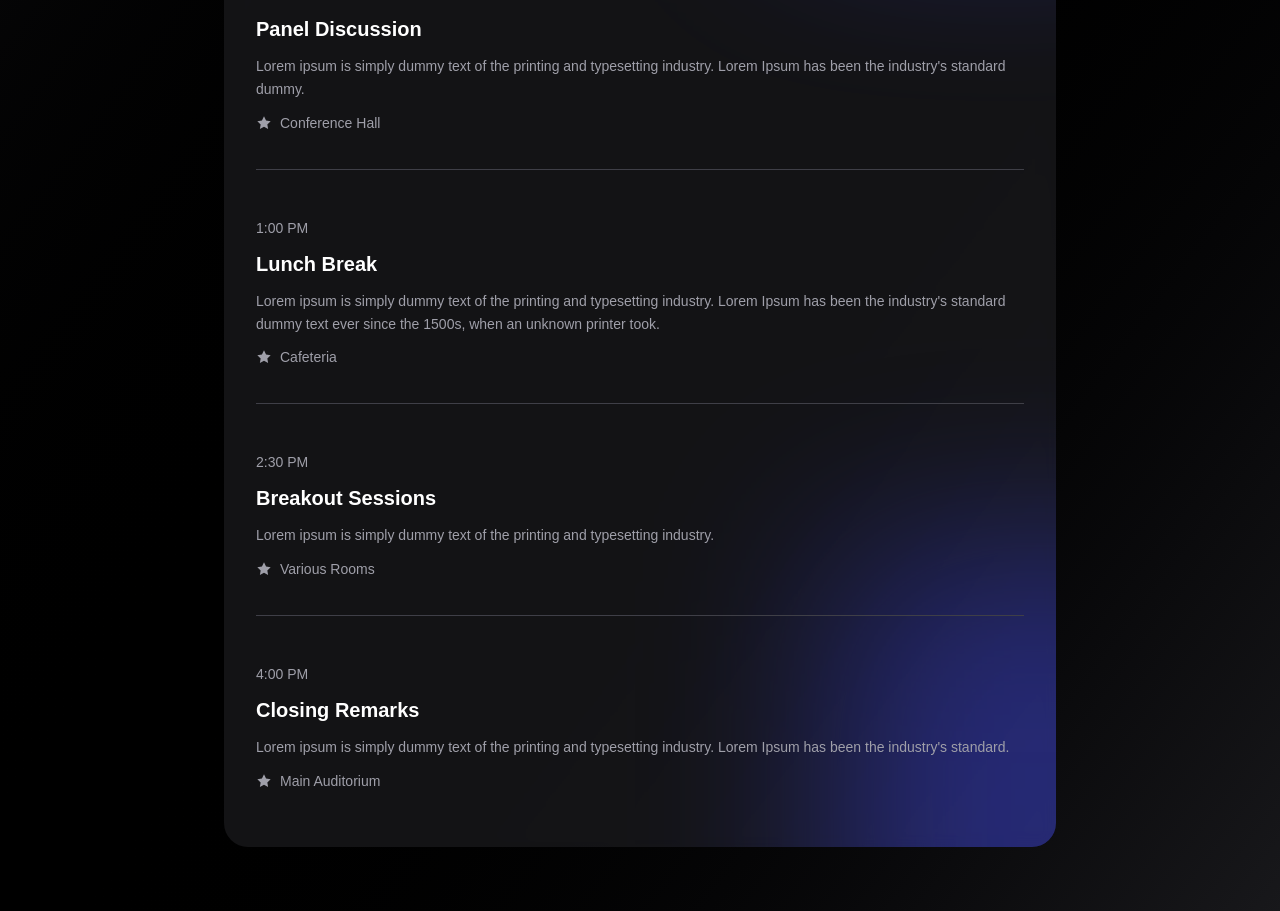
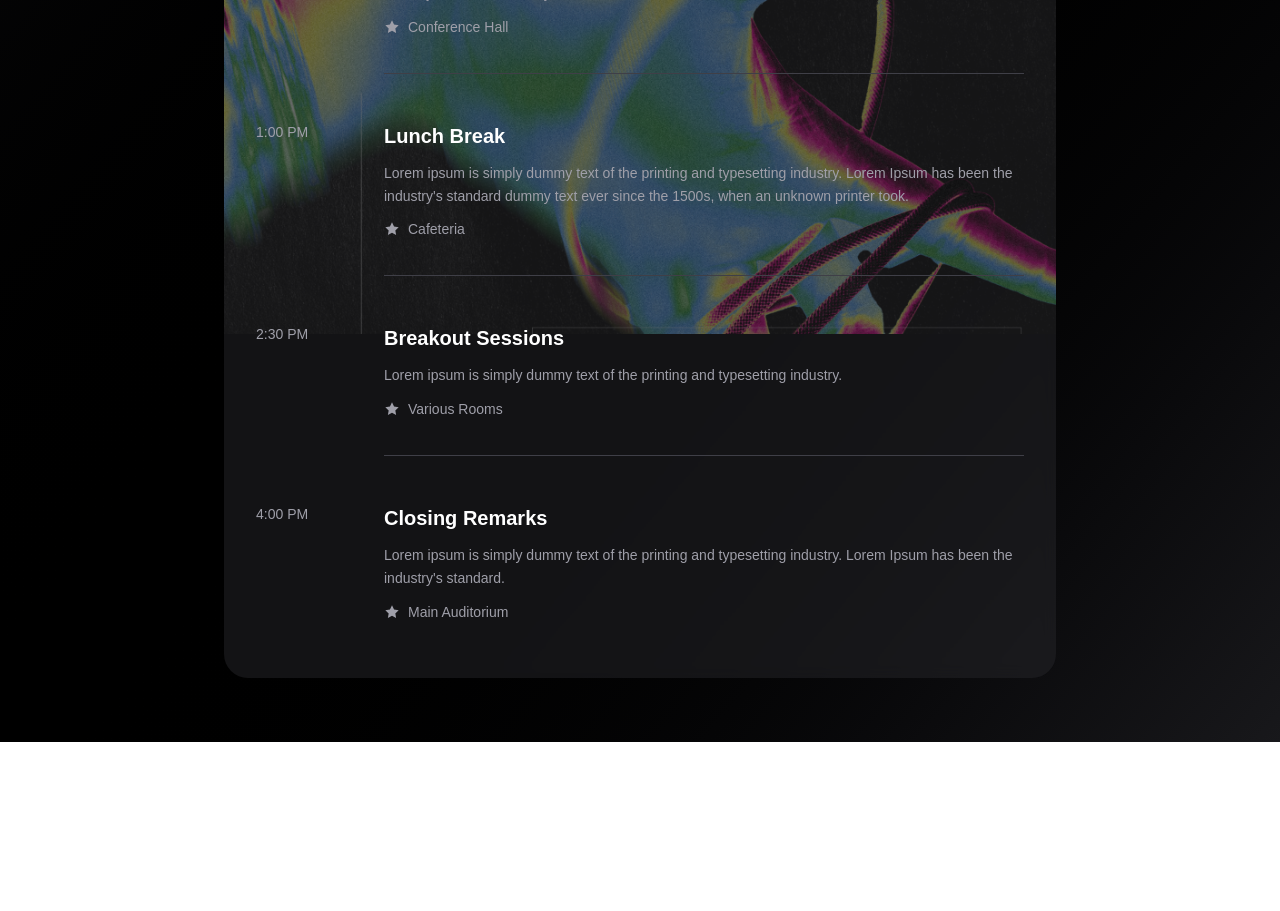
Before and after one commit to Scout-NU/conference-26, a Next.js app: page /schedule in a window 1280 px wide. Shown: the part 780-1691 px from the top of the page. After the commit the page ends 1522 px from the top, so only its background shows below. Built offline with nearby package versions, Linux system fonts and the light colour scheme.

Commit message:
added background image and populated it within the background of page

```diff
--- a/app/schedule/page.tsx
+++ b/app/schedule/page.tsx
@@ -1,8 +1,13 @@
 import { scheduleData, Event } from './scheduleData';
+import handImage from './handimage.png';
 
 const EventItem = ({ time, name, description, location, isLast }: Event & { isLast: boolean }) => (
-  <div className="flex flex-col gap-3 py-6">
-    <div className="text-sm font-medium text-zinc-400">{time}</div>
+  <div className="flex gap-8 py-6">
+    {/* Time on the left */}
+    <div className="w-24 flex-shrink-0 text-sm font-medium text-zinc-400">{time}</div>
+
+    {/* Content on the right */}
+    <div className="flex flex-1 flex-col gap-3">
       <h3 className="text-xl font-semibold text-white">{name}</h3>
       <p className="text-sm leading-relaxed text-zinc-400">{description}</p>
       <div className="flex items-center gap-2 text-sm text-zinc-400">
@@ -19,6 +24,7 @@ const EventItem = ({ time, name, description, location, isLast }: Event & { isLa
       {!isLast && (
         <div className="mt-6 border-t border-zinc-700"></div>
       )}
+    </div>
   </div>
 );
 
@@ -57,33 +63,18 @@ export default function Schedule() {
       <div className="mx-auto max-w-4xl px-8 py-16">
         <h1 className="mb-16 text-6xl font-bold text-white">Schedule</h1>
 
-        {/* Single Large Bubble with All Events */}
+        {/* Single Large Bubble with Background Image */}
         <div className="relative overflow-hidden rounded-3xl bg-zinc-800/50 p-8 backdrop-blur-sm">
-          {/* Blue gradient at TOP right - your original */}
+          {/* Background Image - Centered */}
           <div
-            className="absolute rounded-3xl"
+            className="absolute inset-0 rounded-3xl"
             style={{
-              width: '400px',
-              height: '600px',
-              top: '-200px',
-              right: '-150px',
-              backgroundColor: '#3D46FF',
-              filter: 'blur(100px)',
-              opacity: 0.6
-            }}
-          ></div>
-
-          {/* Blue gradient at BOTTOM right - softer/different */}
-          <div
-            className="absolute rounded-3xl"
-            style={{
-              width: '400px',
-              height: '500px',
-              bottom: '-200px',
-              right: '-180px',
-              backgroundColor: '#3D46FF',
-              filter: 'blur(100px)',
-              opacity: 0.4
+              backgroundImage: `url(${handImage.src})`,
+              backgroundSize: 'contain',
+              backgroundRepeat: 'no-repeat',
+              backgroundPosition: 'center',
+              opacity: 0.4,
+              zIndex: 0
             }}
           ></div>
 
```
Also changed, not shown: app/schedule/handimage.png (added). Lines whose indentation alone changed are shown as unchanged.
